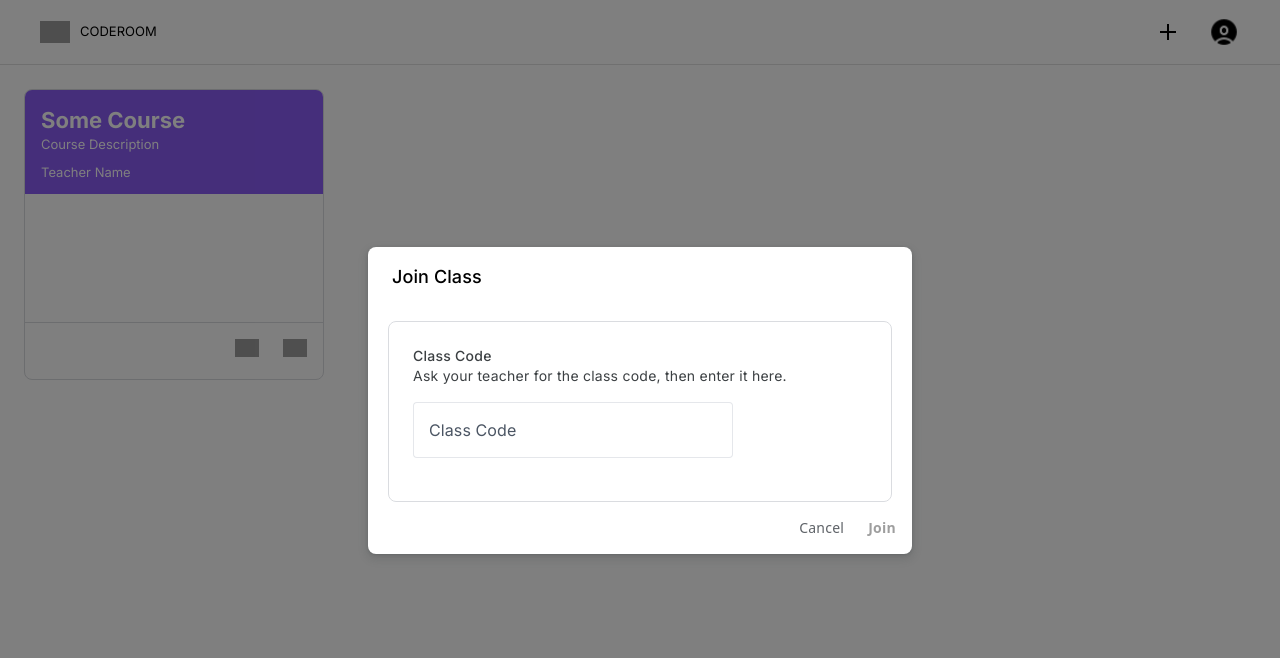
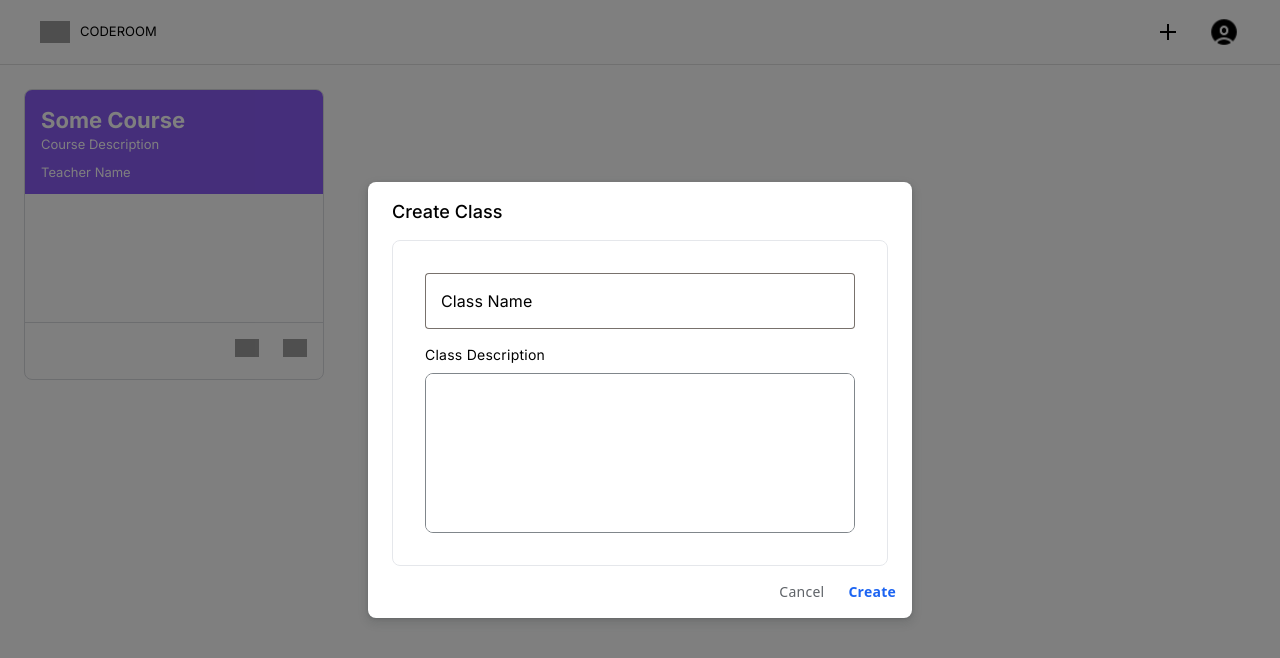
Before and after one commit to nileshphapale142/coderoom-frontend, a Next.js app: page / in a window 1280 px wide. Both pictures are taken after a click on the button 1168 px from the left and 32 px from the top of the page. Shown: the top 658 px of the page. Built offline with nearby package versions, Linux system fonts and the light colour scheme; grey boxes are pictures that could not be loaded.

Commit message:
Create class popup added

```diff
--- a/app/page.tsx
+++ b/app/page.tsx
@@ -1,12 +1,13 @@
 import React from 'react';
 import { Courses } from '@/components/Home';
-import { JoinClassPopUp } from '@/components/Popups';
+import { CreateClassPopup, JoinClassPopUp } from '@/components/Popups';
 
 const Home = () => {
   return (
     <>
       <Courses />
-      <JoinClassPopUp />
+      {/* <JoinClassPopUp /> */}
+      <CreateClassPopup/>
     </>
   );
 };
--- a/components/Buttons/index.ts
+++ b/components/Buttons/index.ts
@@ -10,3 +10,4 @@ export * from './simpleButton';
 export * from './closeBtn';
 export * from './openProblemListBtn';
 export * from './roundedSmBtn';
+export * from './plusButton'
--- /dev/null
+++ b/components/Buttons/plusButton.tsx
@@ -0,0 +1,34 @@
+'use client';
+
+import { isBasicPopUpOpen } from '@/Recoil';
+import React from 'react';
+import { useRecoilState } from 'recoil';
+import { usePathname } from 'next/navigation';
+
+export const PlusButton = () => {
+  const path = usePathname();
+
+  const [_, setOpen] = useRecoilState(isBasicPopUpOpen);
+  return path === '/' ? (
+    <button
+      className='relative z-0 m-[-12px] block h-12
+                w-12 cursor-pointer overflow-visible border-none bg-transparent
+                fill-current p-[12px] outline-none will-change-transform'
+      onClick={() => setOpen(true)}
+    >
+      <span>
+        <svg
+          className='h-6 w-6 flex-shrink-0 fill-current'
+          focusable='false'
+          width='24'
+          height='24'
+          viewBox='0 0 24 24'
+        >
+          <path d='M20 13h-7v7h-2v-7H4v-2h7V4h2v7h7v2z'></path>
+        </svg>
+      </span>
+    </button>
+  ) : (
+    <></>
+  );
+};
--- a/components/Icons/plusSign.tsx
+++ b/components/Icons/plusSign.tsx
@@ -1,5 +1,5 @@
 import React from 'react';
-import { JoinCourse } from '../Buttons';
+import { JoinCourse, PlusButton } from '../Buttons';
 
 export const PlusSign = () => {
   return (
@@ -7,7 +7,7 @@ export const PlusSign = () => {
       <div>
         <div className='my-0 ml-2 mr-4'>
           <span>
-            <JoinCourse />
+            <PlusButton />
           </span>
         </div>
       </div>
--- /dev/null
+++ b/components/Inputs/basicTextArea.tsx
@@ -0,0 +1,20 @@
+import React from 'react';
+
+export const BasicTextArea = ({ width = '40rem', height= "10rem"}: { width?: string, height?:string }) => {
+  return (
+    <div className='mt-2 flex h-auto flex-grow overflow-y-auto overflow-x-hidden'
+    style={{width: width, height:height}}>
+      {/* //TODO: onclick border chagnae not hover */}
+      <div
+        className='border-gray relative flex w-full flex-grow items-start
+                      justify-start overflow-y-auto overflow-x-hidden rounded-2 border border-solid hover:border-2 hover:border-blue-1'
+      >
+        {/* //TODO: separate component for text area */}
+        <textarea
+          className='h-100% text-style h-full w-full border-none p-2
+          font-normal leading-6 text-gray-700'
+        />
+      </div>
+    </div>
+  );
+};
--- a/components/Inputs/index.ts
+++ b/components/Inputs/index.ts
@@ -1,3 +1,4 @@
 export * from './courseCode';
 export * from './testName';
 export * from './basicInput';
+export * from './basicTextArea'
--- /dev/null
+++ b/components/Popups/createClass.tsx
@@ -0,0 +1,36 @@
+'use client';
+
+import React from 'react';
+import { BasicPopUp } from './basic';
+import { BasicInput, BasicTextArea } from '../Inputs';
+
+export const CreateClassPopup = () => {
+  return (
+    <>
+      <BasicPopUp
+        title='Create Class'
+        joinBtnName='Create'
+        isJoinValid={() => {
+          return true;
+        }}
+      >
+        <div className='block px-6'>
+          <div className='p-8 flex flex-col justify-start border rounded-2 border-gray-600 align-middle'>
+            <BasicInput
+              title='Class Name'
+              inputHandler={() => {}}
+              width='100%'
+            />
+
+            <div className='mt-4 flex flex-col justify-start align-middle'>
+              <div className='text-style'>
+                <span className='font-normal'>Class Description</span>
+              </div>
+              <BasicTextArea width='100%' />
+            </div>
+          </div>
+        </div>
+      </BasicPopUp>
+    </>
+  );
+};
--- a/components/Popups/index.ts
+++ b/components/Popups/index.ts
@@ -3,3 +3,4 @@ export * from './profileOptions';
 export * from './createTest';
 export * from './basic';
 export * from './questionSideBar';
+export * from './createClass'
--- a/components/Popups/joinClass.tsx
+++ b/components/Popups/joinClass.tsx
@@ -2,23 +2,28 @@
 
 import React from 'react';
 import { CourseCode } from '../Inputs';
-import { CancelJoinClass } from '../Buttons';
+import { Cancel, CancelJoinClass } from '../Buttons';
 import { JoinClass } from '../Buttons/joinClass';
 import { useRecoilState } from 'recoil';
-import { closeJoinClassPopUp } from '@/Recoil';
+import { closeJoinClassPopUp, isBasicPopUpOpen } from '@/Recoil';
 import { useClickOutside } from '../Hooks';
 
 // TODO: Separate the input into separate component
 
 export const JoinClassPopUp = () => {
-  const [isClose, setClose] = useRecoilState(closeJoinClassPopUp);
+  const [isOpen, setIsOpen] = useRecoilState(isBasicPopUpOpen);
   const ref = React.useRef<HTMLDivElement>(null);
 
-  useClickOutside(ref, () => setClose(true));
+  const handleCancel = () => {
+    setIsOpen(false);
+  };
+
+
+  useClickOutside(ref, () => setIsOpen(false));
 
   return (
     // TODO: Add transition to open and close
-    isClose ? (
+    !isOpen ? (
       <></>
     ) : (
       <div
@@ -67,8 +72,8 @@ export const JoinClassPopUp = () => {
             </span>
 
             <div className='flex flex-shrink-0 justify-end pb-4 pl-6 pr-2 pt-4 leading-0'>
-              <CancelJoinClass />
-
+              {/* <CancelJoinClass /> */}
+              <Cancel handleOnClick={handleCancel}/>
               <JoinClass />
             </div>
           </div>
--- a/components/Question/New/page1Inputs.tsx
+++ b/components/Question/New/page1Inputs.tsx
@@ -16,7 +16,7 @@ export const Page1Inputs = () => {
           <BasicInput
             title='Question Name'
             inputHandler={inputHanlde}
-            width={30}
+            width={'30rem'}
           />
         </div>
       </div>
```
